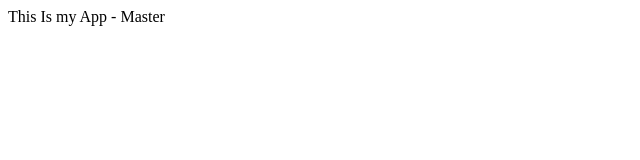
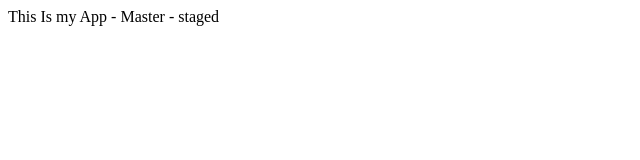
Before and after one commit to chinmaey/SampleAppTutorial, a plain HTML site: page index.html in a window 1280 px wide. Shown: the full height of the page, 0-640 px from the left. Drawn offline with Linux system fonts and the light colour scheme.

Commit message:
modified:   index.html 	deleted:    txt.txt

```diff
--- a/index.html
+++ b/index.html
@@ -3,6 +3,6 @@
 		<title> My App </title>
 	</head>
 	<body>
-		This Is my App - Master
+		This Is my App - Master - staged
 	</body>
 </html>
```
Also changed, not shown: txt.txt (deleted).
